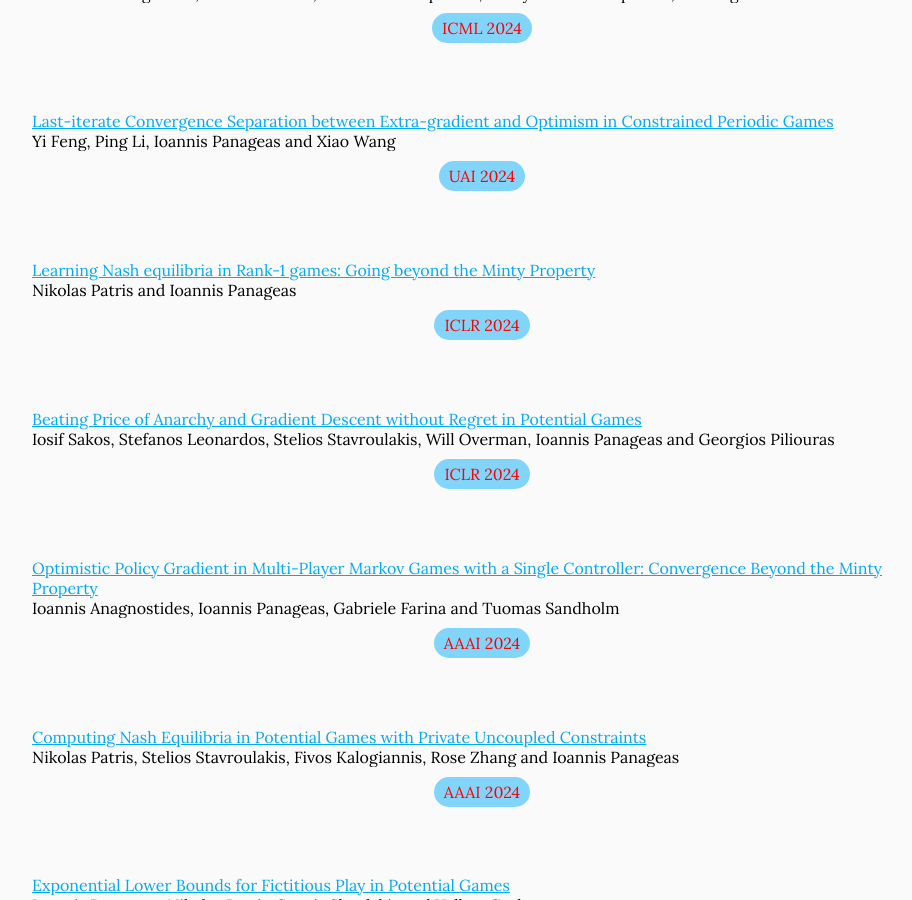
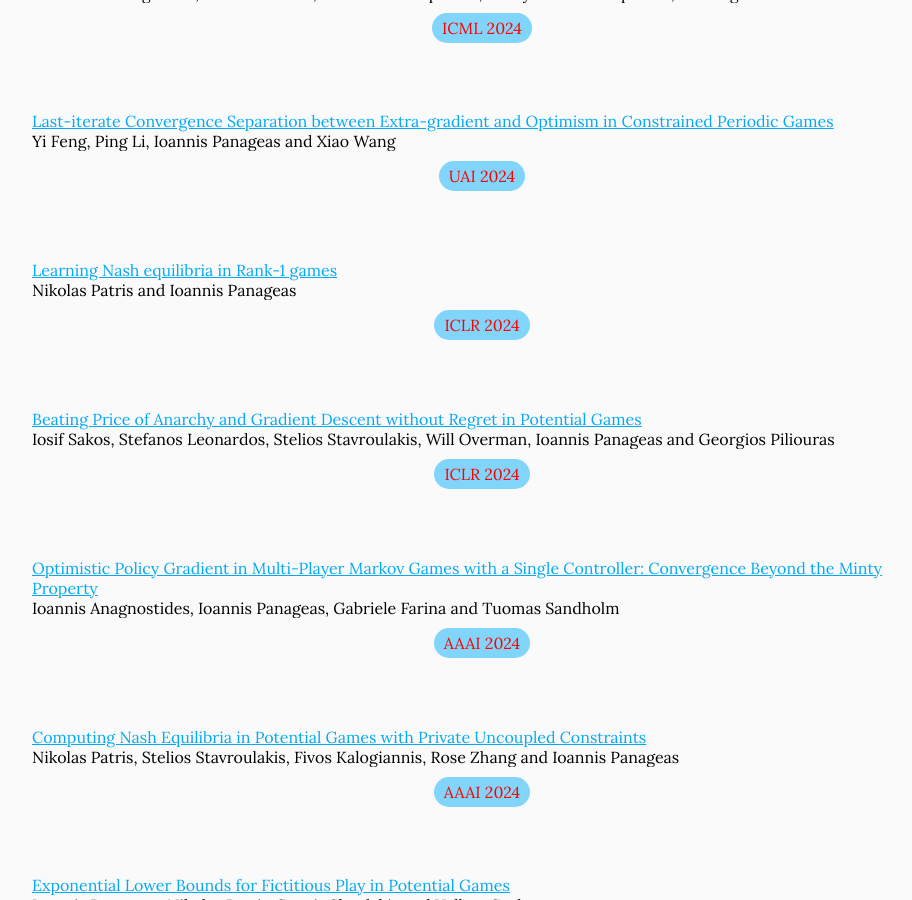
Before and after one commit to goallabuci/goallabuci.github.io, a Jekyll site: the page built from research/index.md, in a window 1280 px wide and 900 px high, scrolled down 2051 px. Shown: the whole window, without its empty margins (158-1070 px from the left). Built offline with Jekyll 4.4.1, drawn with Linux system fonts in a browser that asks for light colours.

Commit message:
Update index.md

```diff
--- a/research/index.md
+++ b/research/index.md
@@ -126,7 +126,7 @@ nav:
 
 <div class="citation_title" align="left">
       <a href="https://openreview.net/pdf?id=8utTlmhw8v">
-      Learning Nash equilibria in Rank-1 games: Going beyond the Minty Property
+      Learning Nash equilibria in Rank-1 games
       </a>
     </div><div class="citation_authors truncate" align="left" tabindex="0">
       Nikolas Patris and Ioannis Panageas
```
